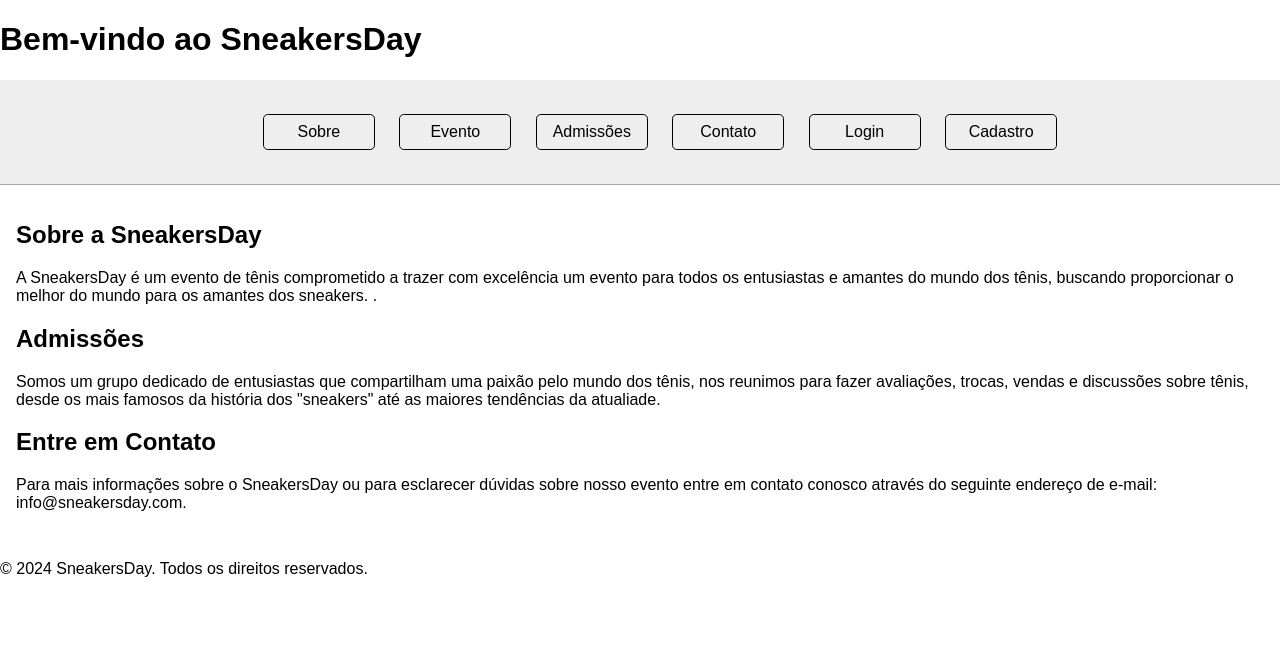
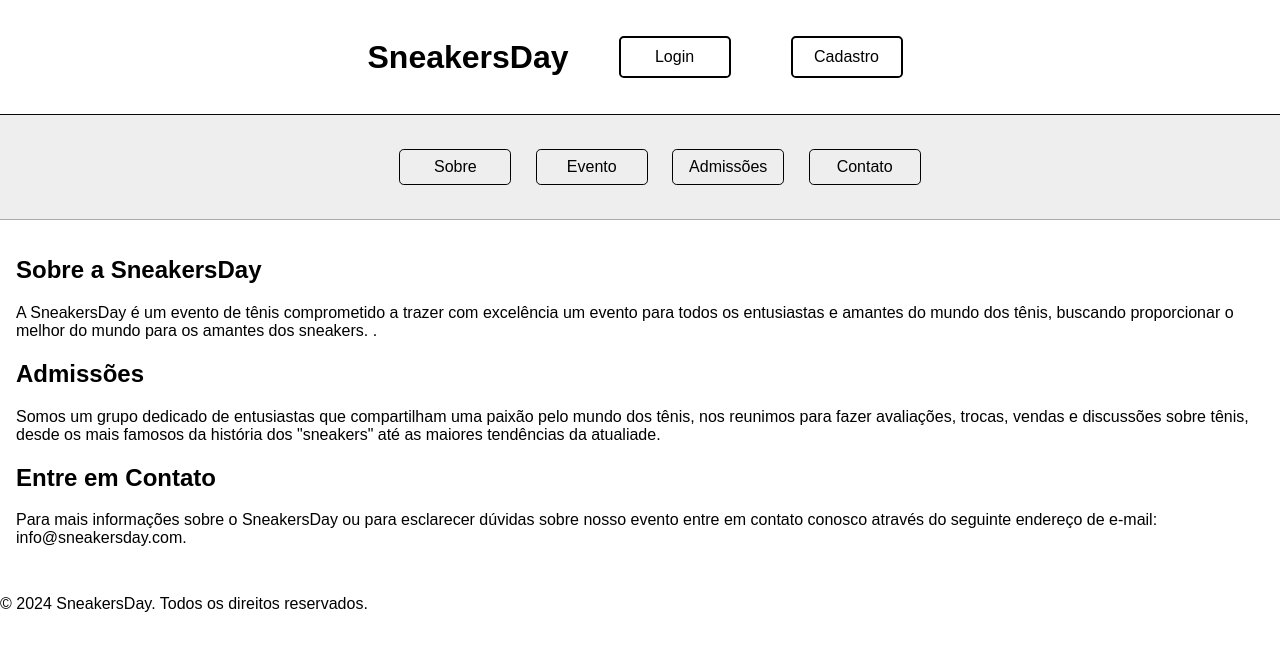
Before and after one commit to dmaciel12/ADSDM1A_Sneakers_Day, a website: page index.html in a window 1280 px wide. Drawn offline with Linux system fonts and the light colour scheme.

Commit message:
index html

```diff
--- a/index.html
+++ b/index.html
@@ -9,7 +9,22 @@
 
 <body>
     <header>
-        <h1>Bem-vindo ao SneakersDay</h1>
+        <nav>
+        <h1>SneakersDay</h1>
+
+            <ul>
+                <li>
+                    <a href="login.html">Login</a>
+                </li>
+            </ul>
+
+            <ul>
+                <li>
+                    <a href="cadastro.html">Cadastro</a>
+                </li>
+            </ul>
+        </nav>
+
     </header>
     <nav>
         <ul>
@@ -17,8 +32,6 @@
             <li><a href="#courses">Evento</a></li>
             <li><a href="#admissions">Admissões</a></li>
             <li><a href="#contact">Contato</a></li>
-            <li><a href="login.html">Login</a></li>
-            <li><a href="cadastro.html">Cadastro</a></li>
         </ul>
     </nav>
     <main>
```
